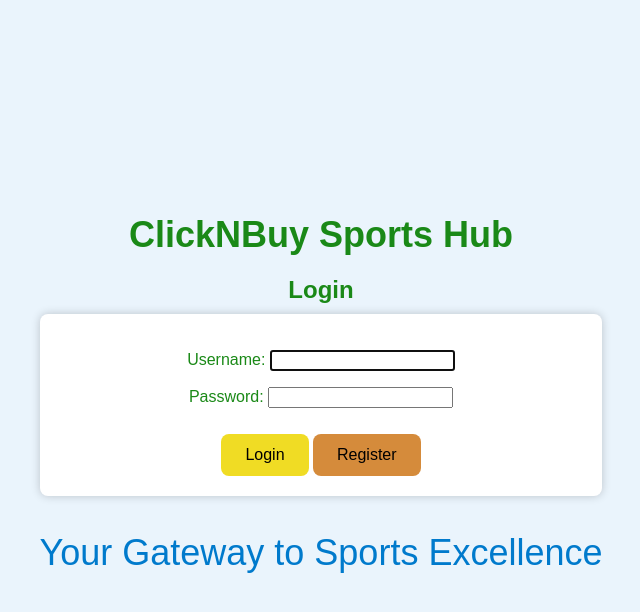
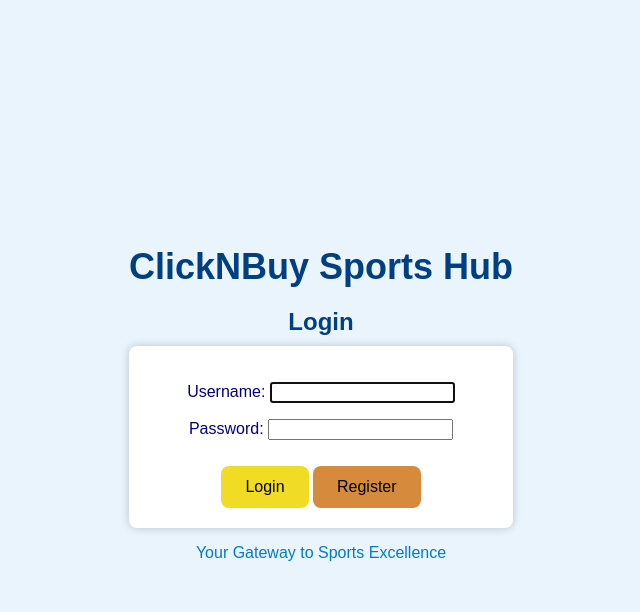
Before and after one commit to Lifeisforty2/shopping, a Django app: page /login/ in a window 1280 px wide. Shown: the top 612 px of the page, without its empty margins (319-959 px from the left). Run offline with Django 4.2, Linux system fonts and the light colour scheme.

Commit message:
Testing login styling12

```diff
--- a/shop/static/shop/style.css
+++ b/shop/static/shop/style.css
@@ -16,22 +16,6 @@ form {
     border-radius: 8px;
     box-shadow: 0 0 10px 0 rgba(0, 0, 0, 0.2);
     text-align: center;
-}
-
-/* Heading styling */
-h1, h2 {
-    text-align: center;
-}
-
-h1 {
-    margin-bottom: 20px;
-    font-size: 36px;
-    color: #004080;
-}
-
-h2 {
-    margin-bottom: 10px;
-    color: #004080;
 }
 
 /* Mini cart styling */
@@ -143,9 +127,25 @@ main {
 .slogan {
     text-align: center;
     color: #007acc;
-    font-size: 36px;
 }
 
-h1, h2, h3, p {
-    color: #1a8917;
+/* Heading styling */
+h1, h2 {
+    text-align: center;
+    color: #008000;
 }
+
+h1 {
+    margin-bottom: 20px;
+    font-size: 36px;
+    color: #004080;
+}
+
+h2 {
+    margin-bottom: 10px;
+    color: #004080;
+}
+
+h3, p {
+    color: #000080;
+}
```
